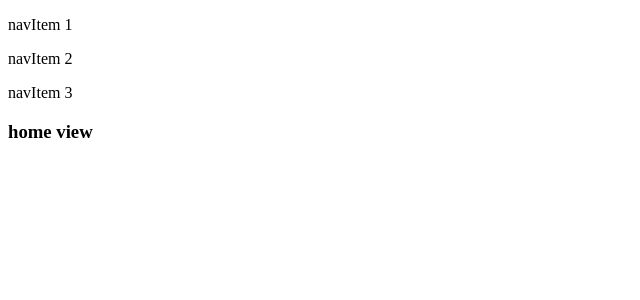
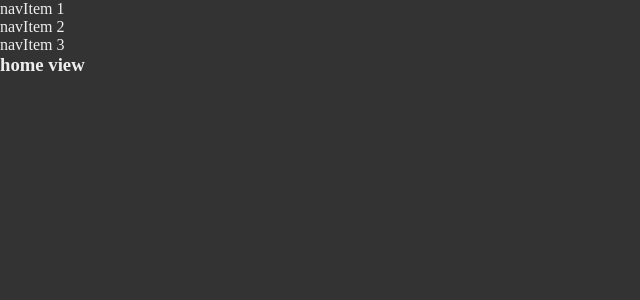
Before and after one commit to Schw4lbe/hp-kv, a Vue app: page / in a window 1280 px wide. Shown: the top 300 px of the page, without its empty margins (0-640 px from the left). Built offline with nearby package versions, Linux system fonts and the light colour scheme.

Commit message:
minor styling changes and basic normalized css.

```diff
--- a/src/App.vue
+++ b/src/App.vue
@@ -3,3 +3,14 @@
 </template>
 
 <script></script>
+
+<style>
+* {
+  margin: 0;
+  padding: 0;
+  box-sizing: border-box;
+
+  background-color: #333;
+  color: #eee;
+}
+</style>
```
